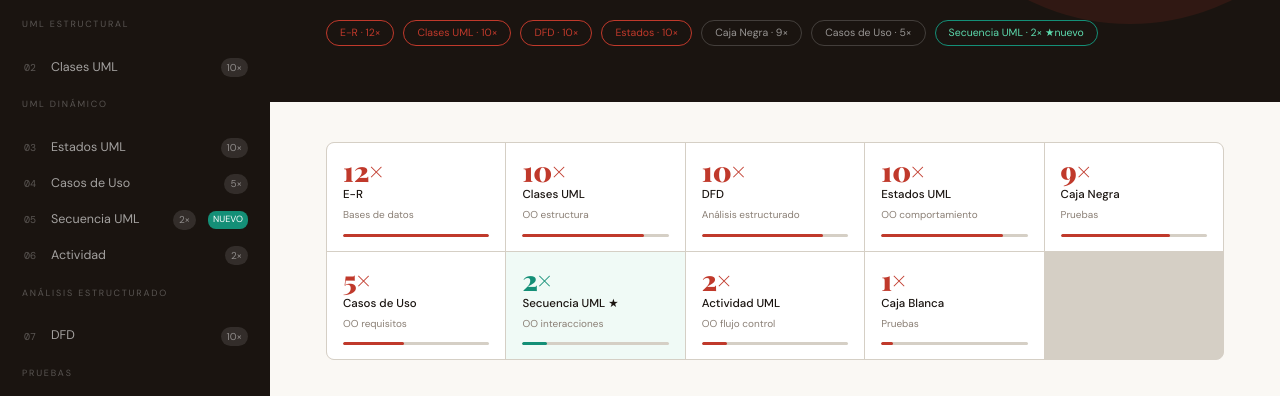
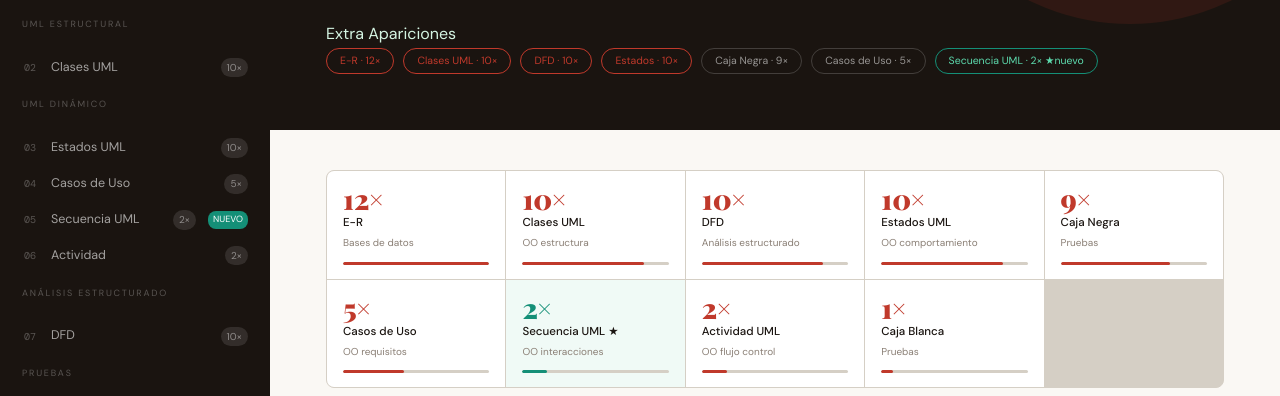
Before and after one commit to mdonas/estudio, a plain HTML site: page apa.html in a window 1280 px wide. Shown: the part 356-752 px from the top of the page. Drawn offline with nearby package versions, Linux system fonts and the light colour scheme; a web font is replaced by a local one.

Commit message:
Add navigation menu to apa.html, extra.html, and index.html

```diff
--- a/apa.html
+++ b/apa.html
@@ -109,6 +109,8 @@ td .ev.p3{background:#f0f0f0;color:#444}
 #resumen td{border-bottom-color:rgba(255,255,255,.07)}
 #resumen .nwrow td{background:rgba(108,52,131,.15)!important}
 #progress{position:fixed;top:0;left:var(--sidebar-w);right:0;height:3px;background:var(--accent);transform-origin:left;transform:scaleX(0);z-index:200;transition:transform .1s}
+.menu{display: inline}
+.menu a {color: #d5f5e3;text-decoration: none;}
 @media(max-width:900px){:root{--sidebar-w:0px}#sidebar{transform:translateX(-270px);width:270px}main{margin-left:0}.section{padding:42px 20px}#hero{padding:42px 20px}.fg{margin:28px 0 0}#resumen .section{padding:42px 20px}}
 </style>
 </head>
@@ -151,6 +153,10 @@ td .ev.p3{background:#f0f0f0;color:#444}
   <p class="hk">Introducción a la Ingeniería del Software · Grado en Ingeniería Informática · UNED</p>
   <h1 class="ht">Guía Completa<br>de <em>Diagramas</em><br>para el Examen</h1>
   <p class="hs">Todos los diagramas de las 21 convocatorias 2017–2025, con teoría, pasos de construcción, ejemplos resueltos y la tabla exacta de en qué examen y en qué pregunta aparece cada uno.</p>
+      <div class="menu">
+      <a href="./extra.html">Extra</a>
+      <a href="./apa.html">Apariciones</a>
+    </div>
   <div class="hc">
     <span class="chip hot">E-R · 12×</span><span class="chip hot">Clases UML · 10×</span><span class="chip hot">DFD · 10×</span><span class="chip hot">Estados · 10×</span><span class="chip">Caja Negra · 9×</span><span class="chip">Casos de Uso · 5×</span><span class="chip nw">Secuencia UML · 2× ★nuevo</span>
   </div>
```
Also changed, not shown: extra.html (+6 -0 lines), index.html (+6 -0 lines).
